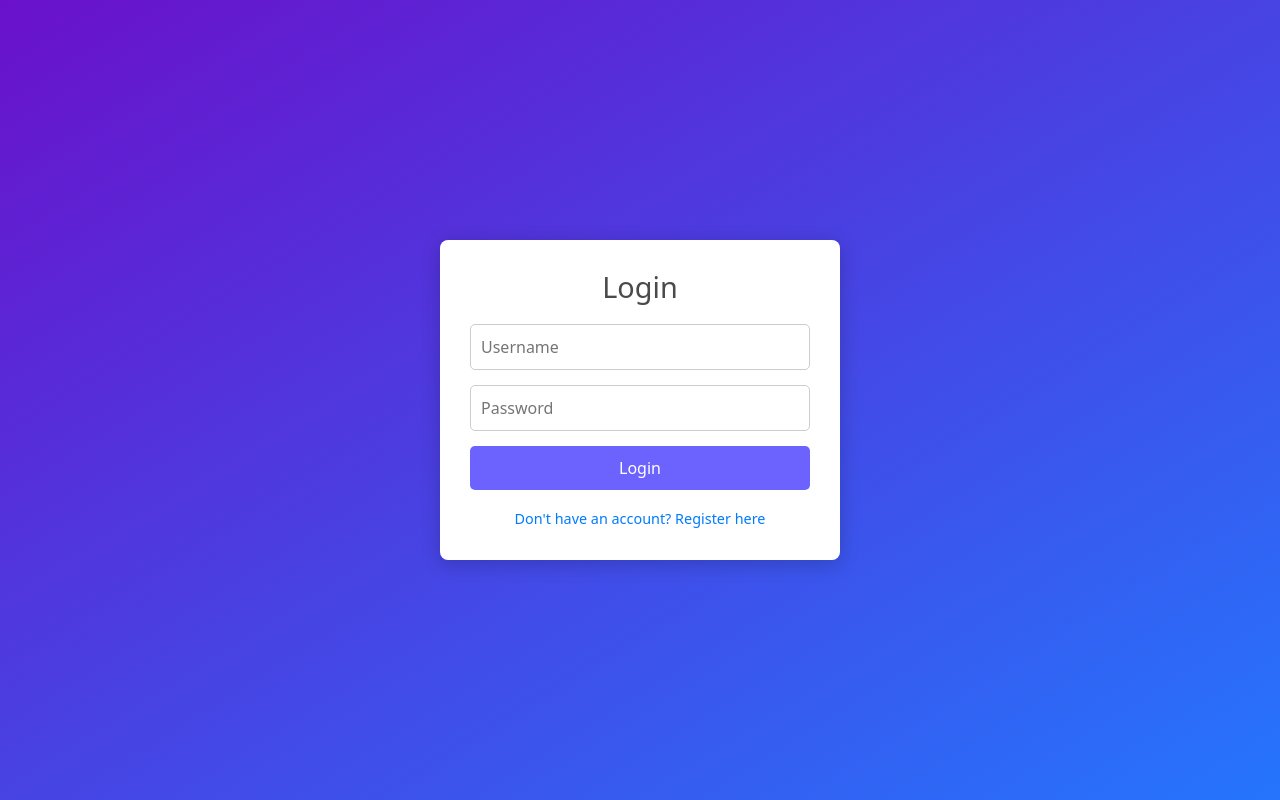
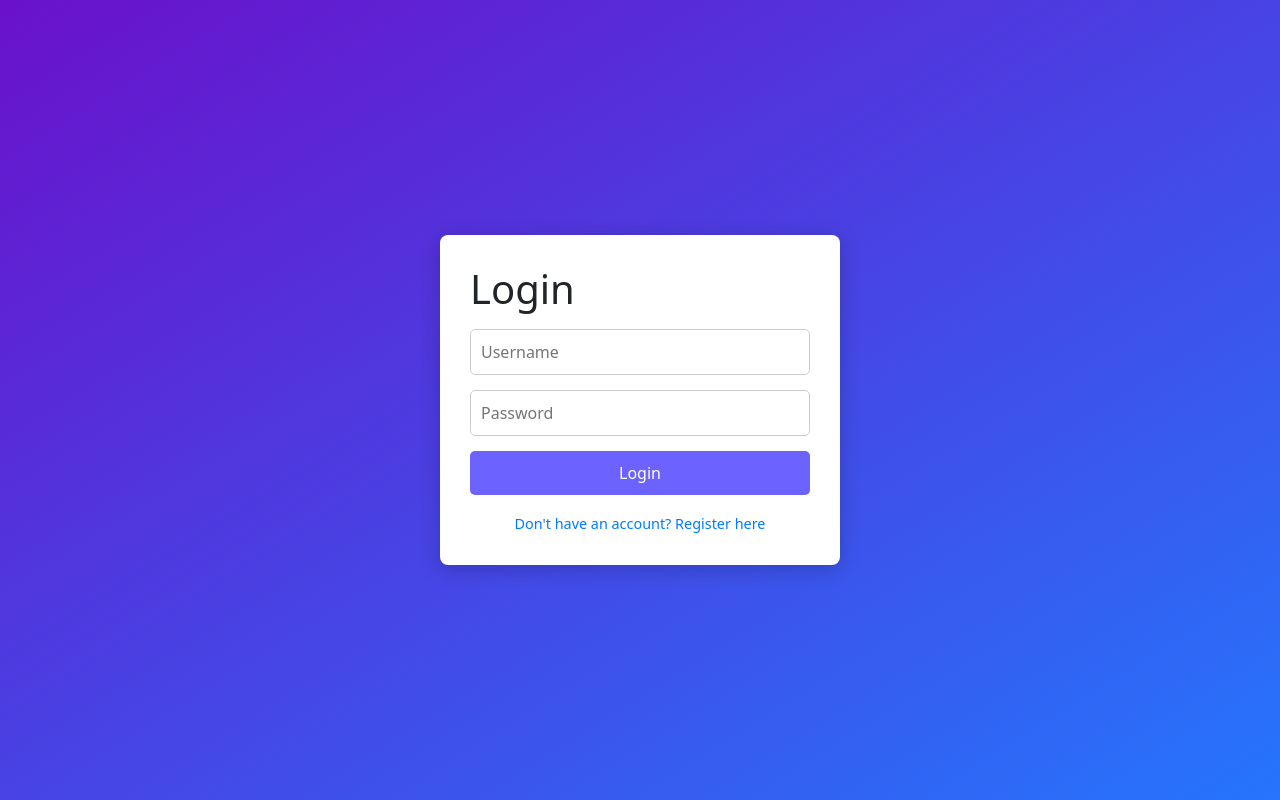
Before and after one commit to FidelCastro007/Django_Todo_plus, a React (Create React App) app in the folder todo-client/: page /login in a window 1280 px wide. Built offline with nearby package versions, Linux system fonts and the light colour scheme.

Commit message:
Update Login.js

```diff
--- a/todo-client/src/components/Login.js
+++ b/todo-client/src/components/Login.js
@@ -1,6 +1,7 @@
 import React, { useState } from 'react';
 import { useNavigate } from 'react-router-dom';
 import '../App.css';
+import 'animate.css';
 
 const Login = () => {
   const [username, setUsername] = useState('');
@@ -19,6 +20,8 @@ const Login = () => {
 
       const data = await response.json();
       if (response.ok) {
+        localStorage.setItem('token', data.token);
+        setMessage(data.message);
         navigate('/tasks');
       } else {
         setMessage(data.error);
@@ -32,8 +35,8 @@ const Login = () => {
   return (
     <div className="auth-container">
       <form onSubmit={handleLogin} className="auth-form">
-        <h2>Login</h2>
-        <p class='text-danger bg-light'>{message}</p>
+      <h1 className="animate__animated animate__bounce">Login</h1>
+        <p className='text-danger bg-light'>{message}</p>
         <input
           type="text"
           placeholder="Username"
```
